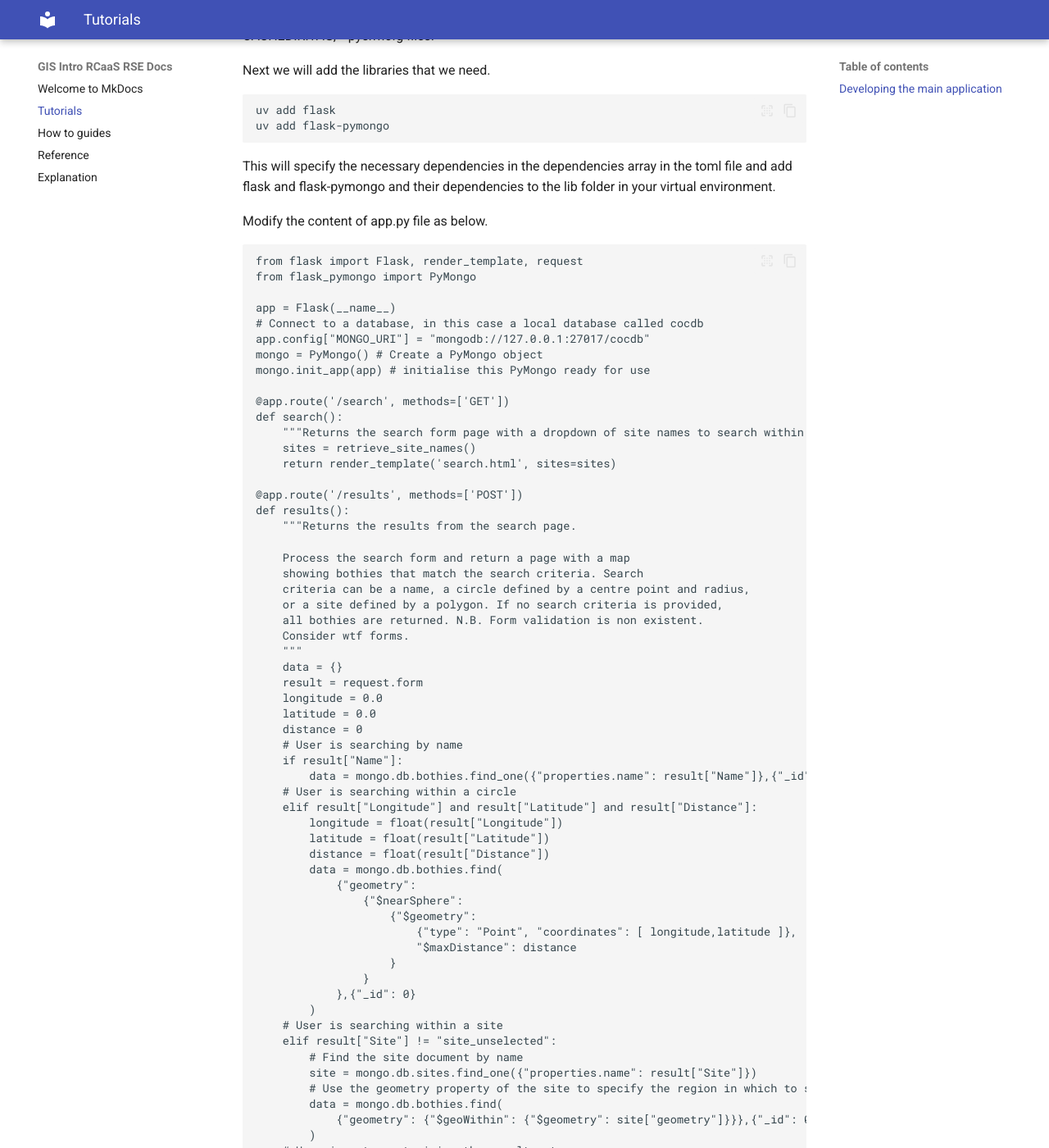
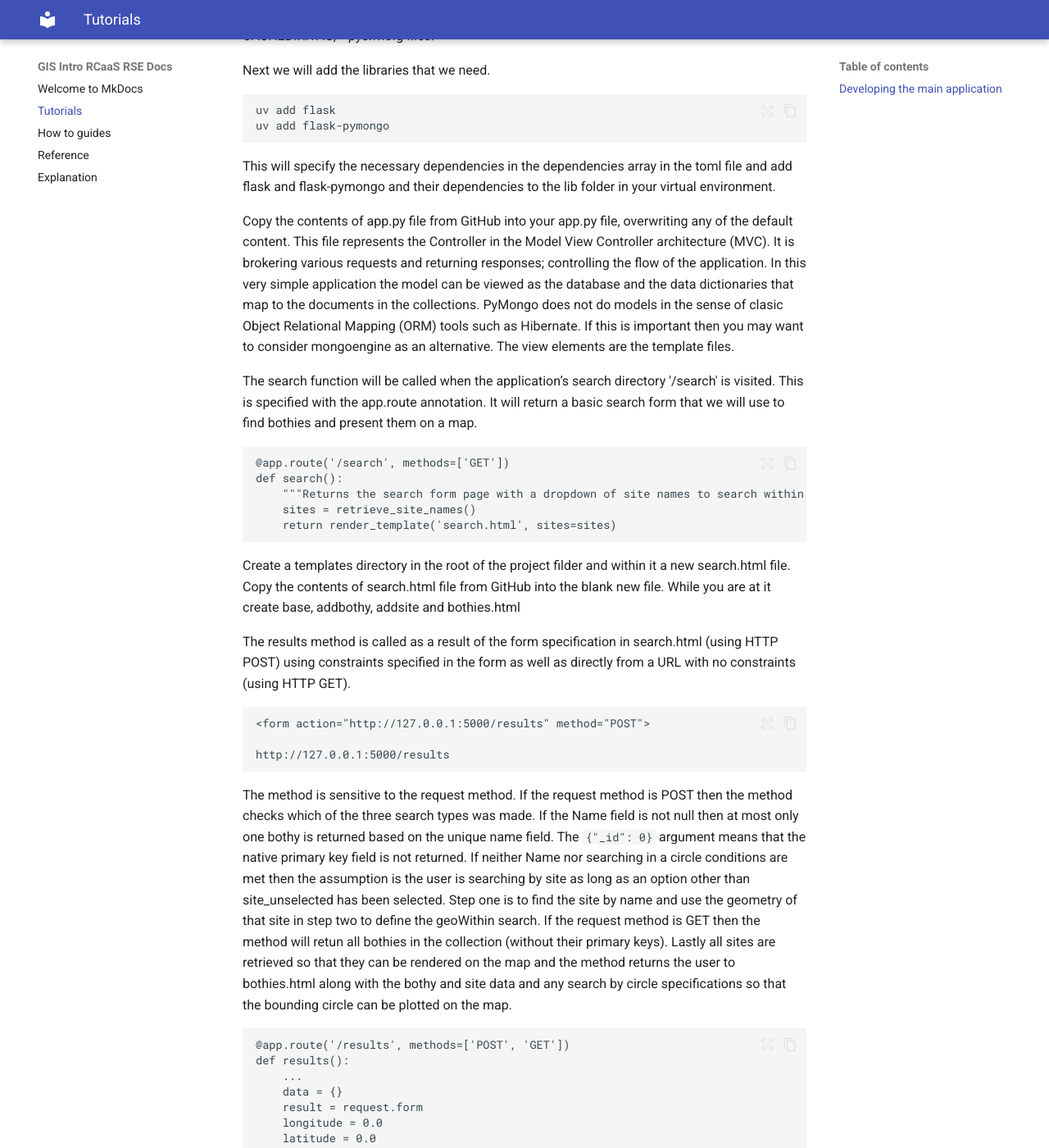
Before and after one commit to University-of-Glasgow-Public/gis-intro-rcaas-rse, an MkDocs documentation site: the page built from docs/tutorials.md, in a window 1280 px wide and 1400 px high, scrolled down 1165 px. Shown: the whole window at 82% size. Built offline with MkDocs 1.6.1 and Material for MkDocs 9.7.7, drawn with Linux system fonts in a browser that asks for light colours; some of the changed text lies outside the part shown.

Commit message:
Added marker cluster

````diff
--- a/docs/how-to-guides.md
+++ b/docs/how-to-guides.md
@@ -58,3 +58,35 @@ but we think that is incorrect.
 select the default navigation, Desktop, and all four categeories and click the Analyse page load button.
 
 ![lighthouse report](images/lighthouseReport.png)
+
+## Handle multiple overlapping points
+
+Although in the bothy scenario it is unlikely that two bothies can co-exist in the same location, quite often you do have to deal with
+multiple points at the same location such as a recording site with multiple sensors each recording a datastream, or multiple samples that
+are collected at the same location. Leaflet will not handle this by default but with the Leaflet markercluster plugin this can be handled.
+The following imports need to be in the `<head>` section
+
+```
+    <link rel="stylesheet" href="https://unpkg.com/leaflet.markercluster@1.3.0/dist/MarkerCluster.css" />
+    <link rel="stylesheet" href="https://unpkg.com/leaflet.markercluster@1.3.0/dist/MarkerCluster.Default.css" />
+    <script src="https://unpkg.com/leaflet.markercluster@1.3.0/dist/leaflet.markercluster.js"></script>
+```
+
+You also need to declare a marker cluster variable and add each marker to it:
+
+```
+		var markers = L.markerClusterGroup();
+		const bothyLayer = L.geoJSON(geojson, {
+			onEachFeature,
+			pointToLayer(feature, latlng) {
+				return L.marker(latlng, {
+					icon: customIcon,
+					alt: feature.properties.name
+				});
+			}
+		}).addTo(markers);
+		markers.addTo(map);
+```
+
+![lighthouse report](images/markerCluster.png)
+![lighthouse report](images/markerClusterExpanded.png)
--- a/docs/tutorials.md
+++ b/docs/tutorials.md
@@ -62,198 +62,13 @@ uv add flask-pymongo
 This will specify the necessary dependencies in the dependencies array in the toml file and add flask
 and flask-pymongo and their dependencies to the lib folder in your virtual environment.
 
-Modify the content of app.py file as below.
-
-```
-from flask import Flask, render_template, request
-from flask_pymongo import PyMongo
-
-app = Flask(__name__)
-# Connect to a database, in this case a local database called cocdb
-app.config["MONGO_URI"] = "mongodb://127.0.0.1:27017/cocdb"
-mongo = PyMongo() # Create a PyMongo object
-mongo.init_app(app) # initialise this PyMongo ready for use
-
-@app.route('/search', methods=['GET'])
-def search():
-    """Returns the search form page with a dropdown of site names to search within."""
-    sites = retrieve_site_names()
-    return render_template('search.html', sites=sites)
-
-@app.route('/results', methods=['POST'])
-def results():
-    """Returns the results from the search page.
-
-    Process the search form and return a page with a map
-    showing bothies that match the search criteria. Search
-    criteria can be a name, a circle defined by a centre point and radius,
-    or a site defined by a polygon. If no search criteria is provided,
-    all bothies are returned. N.B. Form validation is non existent.
-    Consider wtf forms.
-    """
-    data = {}
-    result = request.form
-    longitude = 0.0
-    latitude = 0.0
-    distance = 0
-    # User is searching by name
-    if result["Name"]:
-        data = mongo.db.bothies.find_one({"properties.name": result["Name"]},{"_id": 0})
-    # User is searching within a circle
-    elif result["Longitude"] and result["Latitude"] and result["Distance"]:
-        longitude = float(result["Longitude"])
-        latitude = float(result["Latitude"])
-        distance = float(result["Distance"])
-        data = mongo.db.bothies.find(
-            {"geometry":
-                {"$nearSphere":
-                    {"$geometry":
-                        {"type": "Point", "coordinates": [ longitude,latitude ]},
-                        "$maxDistance": distance
-                    }
-                }
-            },{"_id": 0}
-        )
-    # User is searching within a site
-    elif result["Site"] != "site_unselected":
-        # Find the site document by name
-        site = mongo.db.sites.find_one({"properties.name": result["Site"]})
-        # Use the geometry property of the site to specify the region in which to search
-        data = mongo.db.bothies.find(
-            {"geometry": {"$geoWithin": {"$geometry": site["geometry"]}}},{"_id": 0}
-        )
-    # User is not constraining the result set
-    else:
-        # Find all but dont include the id field
-        data = mongo.db.bothies.find({},{"_id": 0})
-    sites = retrieve_sites()
-    return render_template("bothies.html", data=data, sites=sites,
-                           longitude=longitude, latitude=latitude, distance=distance)
-
-@app.route('/bothyform', methods=['GET'])
-def bothyform():
-    """Return a page with a map and form."""
-    return render_template('addbothy.html')
-
-@app.route('/addbothy', methods=['POST'])
-def addbothy():
-    """Creates a new bothy document.
-
-    Processes the bothy form and creates a new bothy representation
-    as a dictionary, inserts the new record and returns the
-    map page with all bothies and sites.  N.B. Form validation is non existent.
-    Consider wtf forms.
-    """
-    result = request.form
-    longitude = float(result["Longitude"])
-    latitude = float(result["Latitude"])
-    name = result["Name"]
-    new_bothy = {
-        "type": "Feature",
-        "geometry": {"type": "Point", "coordinates": [ longitude, latitude ]},
-        "properties": {"name": name}
-    }
-    # Add the new bothy to the bothy collection
-    mongo.db.bothies.insert_one(new_bothy)
-    # Find all bothies, including the new one, excluding the id field
-    data = mongo.db.bothies.find({},{"_id": 0})
-    # Find all sites
-    sites = retrieve_sites()
-    return render_template("bothies.html", data=data, sites=sites,
-                           longitude=0.0, latitude=0.0, distance=0.0)
-
-@app.route('/siteform', methods=['GET'])
-def siteform():
-    """Return and add site map and form."""
-    return render_template('addsite.html')
-
-@app.route('/addsite', methods=['POST'])
-def addsite():
-    """Creates a new site document.
-
-    Processes the site form and creates a new site representation
-    as a dictionary, inserts the new record and returns the
-    map page with all bothies and sites. N.B. Form validation is non existent.
-    Consider wtf forms.
-    """
-    result = request.form
-    longitude = result["Longitude"]
-    latitude = result["Latitude"]
-    name = result["Name"]
-    polygon = [build_polygon(longitude,latitude)]
-    site = {
-        "type": "Feature",
-        "geometry": { "type": "Polygon", "coordinates": polygon },
-        "properties": { "name": name}
-    }
-    # Add the new site to the sites collection
-    mongo.db.sites.insert_one(site)
-    # Find all bothies excluding the id field
-    data = mongo.db.bothies.find({},{"_id": 0})
-    # Find all sites, including the new one
-    sites = retrieve_sites()
-    return render_template("bothies.html", data=data, sites=sites,
-                               longitude=0.0, latitude=0.0, distance=0.0)
-
-def build_polygon(longitude,latitude):
-    """Converts a string of longitudes and latitudes to a polygon specification.
-
-    :param longitude: a csv string of longitudes for all points specified
-    that will have a trailing comma and may or may not have the same point
-    at the start and end (i.e., polygon may not be closed off)
-    :param latitude: a csv string of latitudes for all points specified
-    that will have a trailing comma and may or may not have the same point
-    at the start and end (i.e., polygon may not be closed off)
-
-    :return: an array of point arrays defining the polygon
-    :rtype: Array
-    """
-    # strip trailing comma and split into array of coordinate strings
-    longitude_split = longitude.rstrip(",").split(",")
-    latitude_split = latitude.rstrip(",").split(",")
-    # if end point != start point, start point is duplicated to ensure a valid polygon.
-    if(longitude_split[0] != longitude_split[-1] and latitude_split[0] != latitude_split[-1]):
-        longitude_split.append(longitude_split[0])
-        latitude_split.append(latitude_split[0])
-    polygon_coords = []
-    # convert to floats and build a point and add it to the polygon coords array
-    for i,lng in enumerate(longitude_split):
-        lng_as_float = float(lng)
-        lat_as_float = float(latitude_split[i])
-        polygon_coords.append([lng_as_float,lat_as_float])
-    return polygon_coords
-
-def retrieve_site_names():
-    """returns a list of site names.
-
-    Finds all the site documents with just the property name field
-    key and value and pulls out the property name field value.
-
-    :return: a unique list of site names excluding any empty names
-    :rtype: Array
-    """
-    sites = mongo.db.sites.find({},{ "_id": 0, "properties.name": 1})
-    site_list = []
-    for site in sites:
-        name = site.get("properties",{}).get("name")
-        if name:
-            site_list.append(name)
-    return site_list
-
-def retrieve_sites():
-    """Returns all site documents.
-
-    :return: all site documents without the id field
-    :rtype: Cursor
-    """
-    return mongo.db.sites.find({}, {"_id": 0})
-
-if __name__ == '__main__':
-    app.run(debug=True)
-```
+Copy the contents of app.py file from GitHub into your app.py file, overwriting any of the default content.
+This file represents the Controller in the Model View Controller architecture (MVC). It is brokering various requests and returning responses; controlling the flow of the application. In this very simple application the model can be viewed as the database and the data dictionaries that map to the documents in the collections. PyMongo
+does not do models in the sense of clasic Object Relational Mapping (ORM) tools such as Hibernate. If this is important then you may want to consider mongoengine as an alternative. The view elements are the template files.
 
 The search function will be called when the application’s search directory '/search' is visited.
-It will return a basic search form that we will use to find bothies and present them on a map.
+This is specified with the app.route annotation. It will return a basic search form that we will
+use to find bothies and present them on a map.
 
 ```
 @app.route('/search', methods=['GET'])
@@ -263,62 +78,124 @@ def search():
     return render_template('search.html', sites=sites)
 ```
 
-Lets build that page as shown below:
+Create a templates directory in the root of the project filder and within it a new search.html file.
+Copy the contents of search.html file from GitHub into the blank new file. While you are at it create base,
+addbothy, addsite and bothies.html
+
+The results method is called as a result of the form specification in search.html (using HTTP POST) using
+constraints specified in the form as well as directly from a URL with no constraints (using HTTP GET).
 
 ```
+<form action="http://127.0.0.1:5000/results" method="POST">
 
-The form action is to visit /bothy and the bothy method will handle this.
+http://127.0.0.1:5000/results
+```
+
+The method is sensitive to the request method. If the request method is POST then the method checks which
+of the three search types was made. If the Name field is not null then at most only one bothy is returned
+based on the unique name field. The `{"_id": 0}` argument means that the native primary key field is not
+returned. If neither Name nor searching in a circle conditions are met then the assumption is the user is
+searching by site as long as an option other than site_unselected has been selected. Step one is to find
+the site by name and use the geometry of that site in step two to define the geoWithin search. If the
+request method is GET then the method will retun all bothies in the collection (without their primary keys).
+Lastly all sites are retrieved so that they can be rendered on the map and the method returns the user to
+bothies.html along with the bothy and site data and any search by circle specifications so that the bounding
+circle can be plotted on the map.
 
 ```
-@app.route('/results', methods=['POST'])
+@app.route('/results', methods=['POST', 'GET'])
 def results():
-    """Returns the results from the search page.
-
-    Process the search form and return a page with a map
-    showing bothies that match the search criteria. Search
-    criteria can be a name, a circle defined by a centre point and radius,
-    or a site defined by a polygon. If no search criteria is provided,
-    all bothies are returned. N.B. Form validation is non existent.
-    Consider wtf forms.
-    """
+    ...
     data = {}
     result = request.form
     longitude = 0.0
     latitude = 0.0
-    distance = 0
-    # User is searching by name
-    if result["Name"]:
-        data = mongo.db.bothies.find_one({"properties.name": result["Name"]},{"_id": 0})
-    # User is searching within a circle
-    elif result["Longitude"] and result["Latitude"] and result["Distance"]:
-        longitude = float(result["Longitude"])
-        latitude = float(result["Latitude"])
-        distance = float(result["Distance"])
-        data = mongo.db.bothies.find(
-            {"geometry":
-                {"$nearSphere":
-                    {"$geometry":
-                        {"type": "Point", "coordinates": [ longitude,latitude ]},
-                        "$maxDistance": distance
-                    }
-                }
-            },{"_id": 0}
-        )
-    # User is searching within a site
-    elif result["Site"] != "site_unselected":
-        # Find the site document by name
-        site = mongo.db.sites.find_one({"properties.name": result["Site"]})
-        # Use the geometry property of the site to specify the region in which to search
-        data = mongo.db.bothies.find(
-            {"geometry": {"$geoWithin": {"$geometry": site["geometry"]}}},{"_id": 0}
-        )
-    # User is not constraining the result set
-    else:
+    radius = 0
+    if request.method == 'POST':
+        # User is searching by name
+        if result["Name"]:
+            data = mongo.db.bothies.find_one(
+                {"properties.name": result["Name"]}, {"_id": 0})
+        # User is searching within a circle
+        elif result["Longitude"] and result["Latitude"] and result["Radius"]:
+            longitude = float(result["Longitude"])
+            latitude = float(result["Latitude"])
+            radius = float(result["Radius"])
+            data = mongo.db.bothies.find(
+                {"geometry":
+                    {"$nearSphere":
+                        {"$geometry":
+                            {"type": "Point", "coordinates": [
+                                longitude, latitude]},
+                            "$maxDistance": radius
+                         }
+                     }
+                 }, {"_id": 0}
+            )
+        # User is searching within a site
+        elif result["Site"] != "site_unselected":
+            # Find the site document by name
+            site = mongo.db.sites.find_one({"properties.name": result["Site"]})
+            # Use the geometry property of the site to specify the region in which to search
+            data = mongo.db.bothies.find(
+                {"geometry": {"$geoWithin": {"$geometry": site["geometry"]}}}, {
+                    "_id": 0}
+            )
+
+    if request.method == 'GET':
         # Find all but dont include the id field
-        data = mongo.db.bothies.find({},{"_id": 0})
+        data = mongo.db.bothies.find({}, {"_id": 0})
+
     sites = retrieve_sites()
     return render_template("bothies.html", data=data, sites=sites,
-                           longitude=longitude, latitude=latitude, distance=distance)
+                           longitude=longitude, latitude=latitude, radius=radius)
+
+```
+
+The bothyform and siteform methods are called from URLs as defined in the method app.route
+annotations and return form pages addbothy and addsite.html respectively.
+
+```
+@app.route('/bothyform', methods=['GET'])
+def bothyform():
+    """Return a page with a map and form."""
+    return render_template('addbothy.html')
+
+
+@app.route('/siteform', methods=['GET'])
+def siteform():
+    """Return and add site map and form."""
+    return render_template('addsite.html')
+
+```
+
+The addbothy method responds to the submission
+```
+@app.route('/addbothy', methods=['POST'])
+def addbothy():
+    """Creates a new bothy document.
+
+    Processes the bothy form and creates a new bothy representation as a dictionary,
+    inserts the new record and returns the  map page with all bothies and sites.
+    N.B. Form validation is non existent. Consider wtf forms.
+    """
+    result = request.form
+    longitude = float(result["Longitude"])
+    latitude = float(result["Latitude"])
+    name = result["BothyName"]
+    new_bothy = {
+        "type": "Feature",
+        "geometry": {"type": "Point", "coordinates": [longitude, latitude]},
+        "properties": {"name": name}
+    }
+    # Add the new bothy to the bothy collection
+    mongo.db.bothies.insert_one(new_bothy)
+    # Find all bothies, including the new one, excluding the id field
+    data = mongo.db.bothies.find({}, {"_id": 0})
+    # Find all sites
+    sites = retrieve_sites()
+    return render_template("bothies.html", data=data, sites=sites,
+                           longitude=0.0, latitude=0.0, radius=0.0)
 ```
 
 If you have an issue with the flask import this may be resolved by changing the interpreter to the one in your environment
````
Also changed, not shown: app.py (+38 -27 lines), site/how-to-guides/index.html, site/images/markerCluster.png (added), site/images/markerClusterExpanded.png (added), site/reference/index.html, site/tutorials/index.html, 7 other files.
